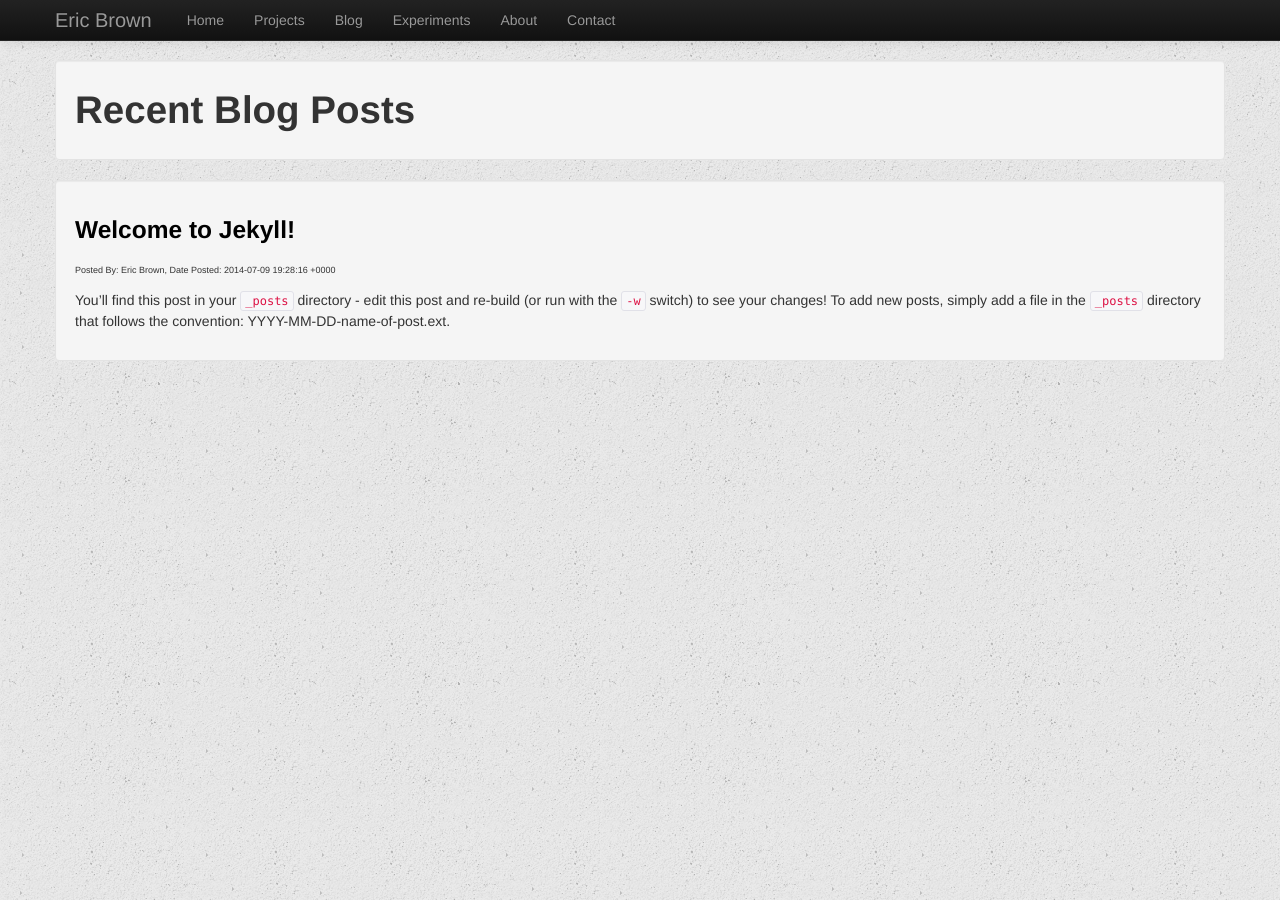
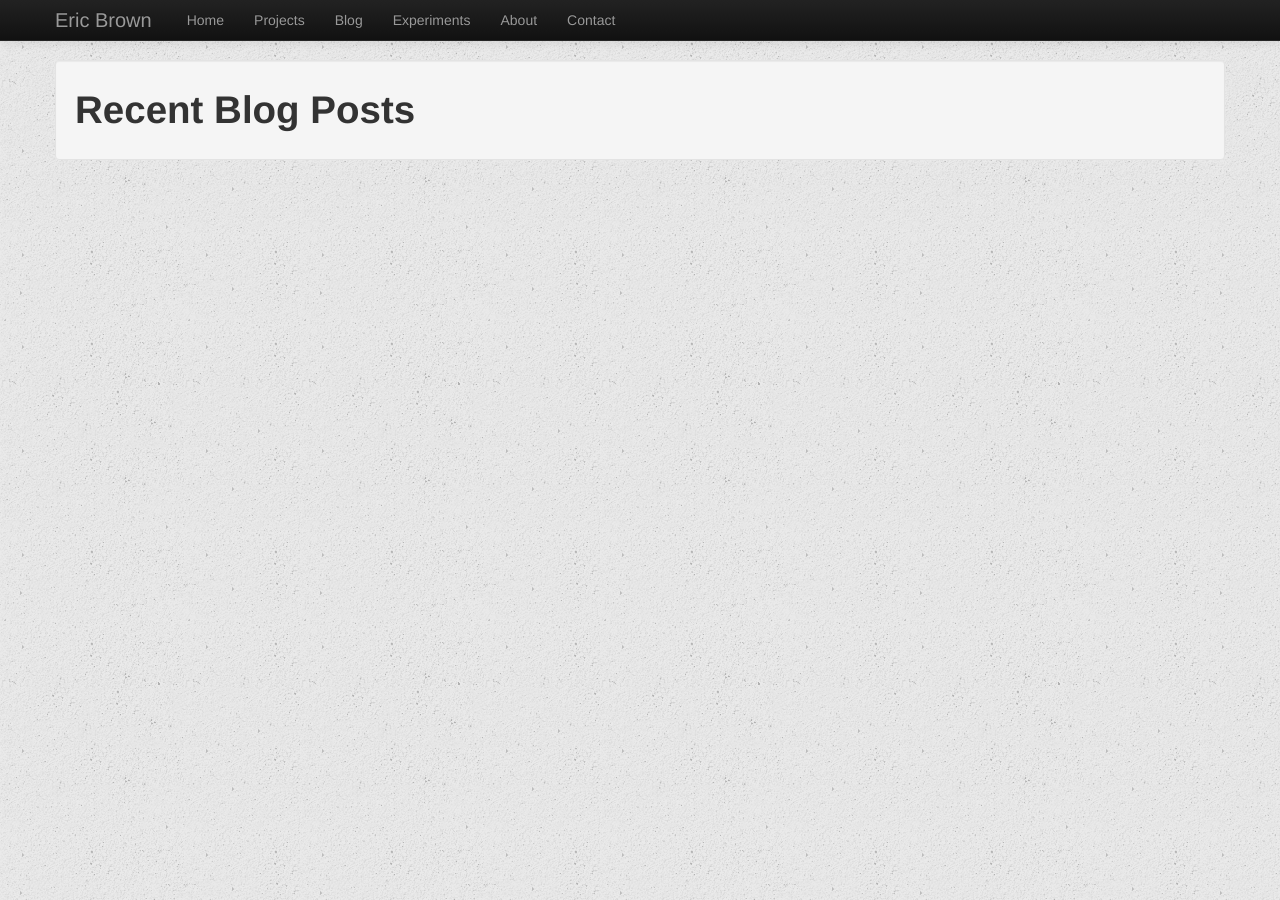
Before and after one commit to edbrown23/PersonalWebsite, a Jekyll site: the page built from blog/index.html, in a window 1280 px wide. Built offline with Jekyll 4.4.1, drawn with Linux system fonts in a browser that asks for light colours.

Commit message:
Clean up and remove original jekyll files

```diff
--- a/_posts/2014-07-09-welcome-to-jekyll.markdown
+++ /dev/null
@@ -1,24 +0,0 @@
----
-layout: post
-title:  "Welcome to Jekyll!"
-date:   2014-07-09 19:28:16
-categories: jekyll update
----
-
-You'll find this post in your `_posts` directory - edit this post and re-build (or run with the `-w` switch) to see your changes!
-To add new posts, simply add a file in the `_posts` directory that follows the convention: YYYY-MM-DD-name-of-post.ext.
-
-Jekyll also offers powerful support for code snippets:
-
-{% highlight ruby %}
-def print_hi(name)
-  puts "Hi, #{name}"
-end
-print_hi('Tom')
-#=> prints 'Hi, Tom' to STDOUT.
-{% endhighlight %}
-
-Check out the [Jekyll docs][jekyll] for more info on how to get the most out of Jekyll. File all bugs/feature requests at [Jekyll's GitHub repo][jekyll-gh].
-
-[jekyll-gh]: https://github.com/jekyll/jekyll
-[jekyll]:    http://jekyllrb.com
--- a/projects/index.html
+++ b/projects/index.html
@@ -8,7 +8,7 @@
     Eric Brown's Projects
   </h1>
   <p>
-    Click on one of the links below for a description of each project, along with links to the source.
+    This page is under construction, come back soon for some projects!
   </p>
 </div>
 </div>
```
